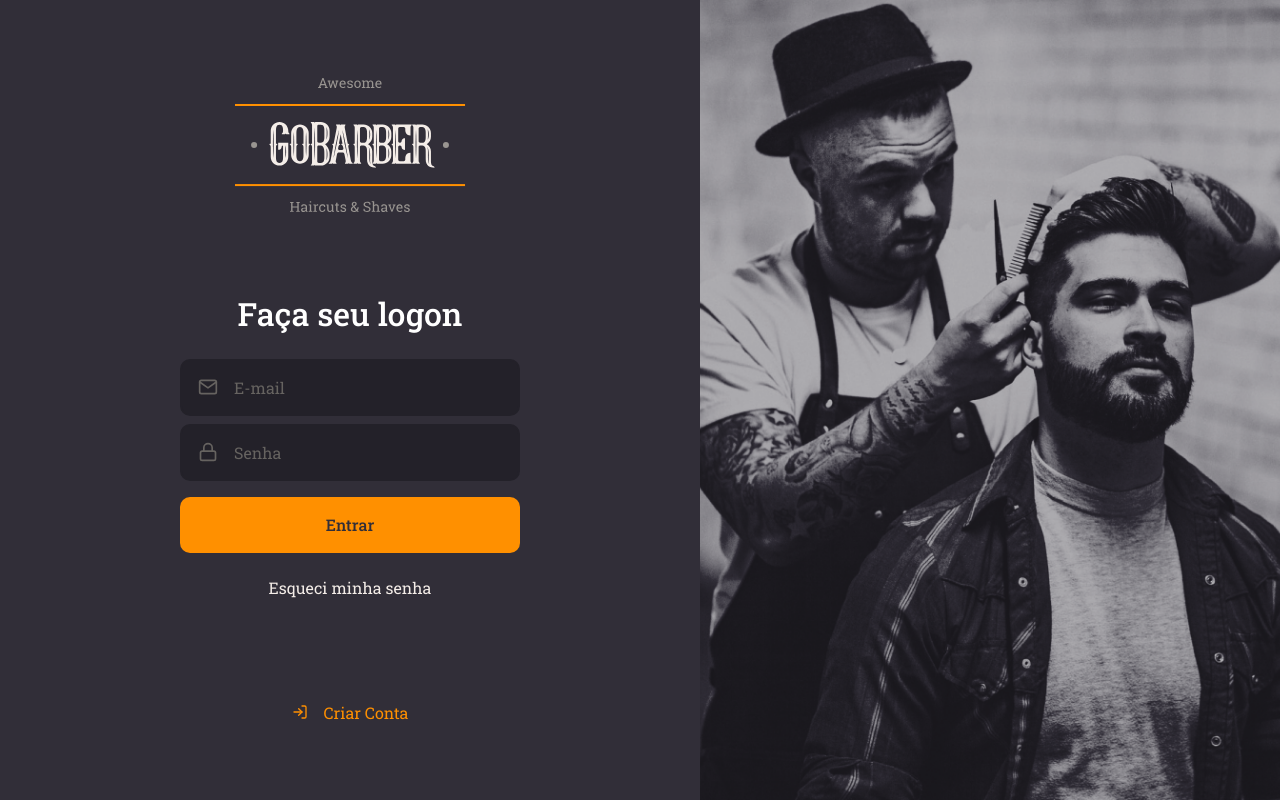
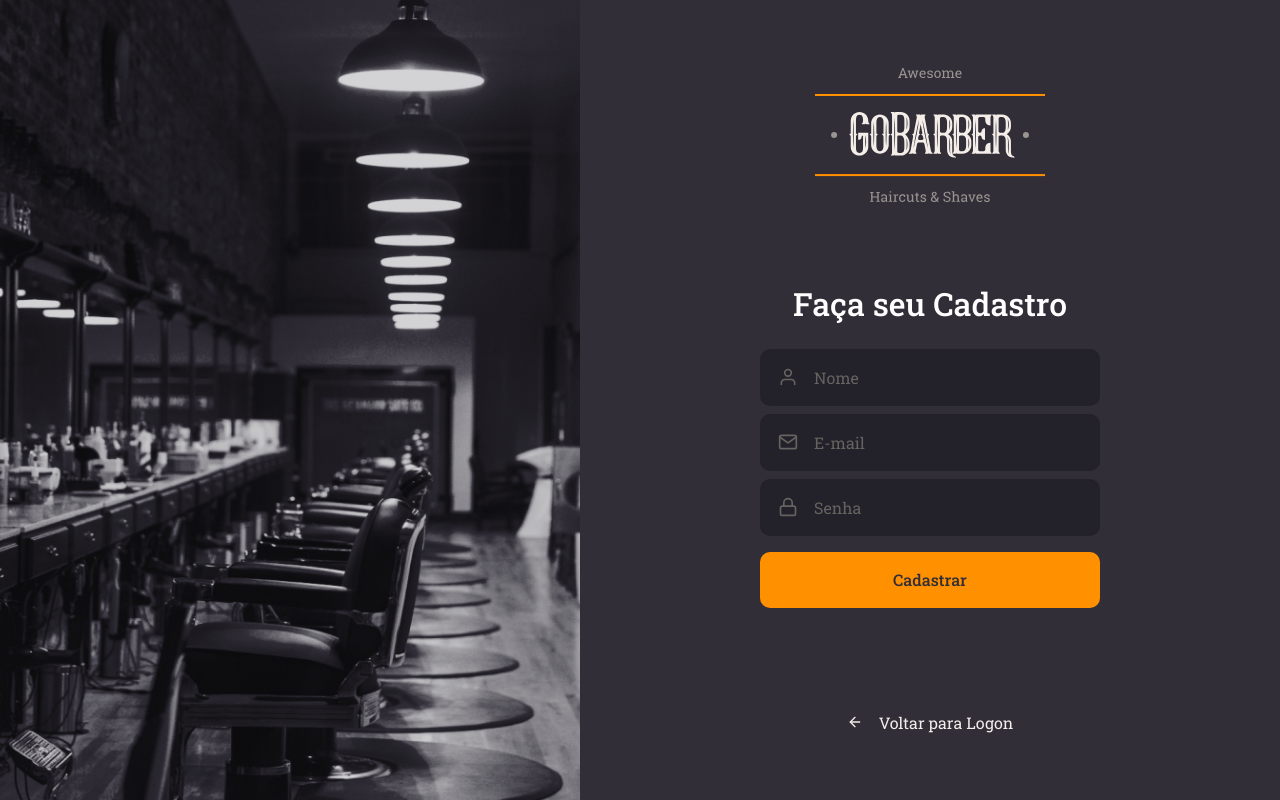
Before and after one commit to gusmorini/gostack_gobarber_web, a React (Create React App) app: page /signup in a window 1280 px wide. Built offline with nearby package versions, Linux system fonts and the light colour scheme.

Commit message:
page signUp style

```diff
--- a/src/App.tsx
+++ b/src/App.tsx
@@ -2,11 +2,12 @@
 import GlobalStyle from "./styles/global";
 
 import SignIn from "./pages/SignIn";
+import SignUp from "./pages/SignUp";
 
 const App: React.FC = () => (
   <>
     <GlobalStyle />
-    <SignIn />
+    <SignUp />
   </>
 );
 
--- /dev/null
+++ b/src/pages/SignUp/index.tsx
@@ -0,0 +1,36 @@
+import React from "react";
+import { FiArrowLeft, FiMail, FiLock, FiUser } from "react-icons/fi";
+import { Container, Content, Background } from "./styles";
+
+import Input from "../../components/Input";
+import Button from "../../components/Button";
+
+import logo from "../../assets/logo.svg";
+
+const SignUp: React.FC = () => (
+  <Container>
+    <Background />
+    <Content>
+      <img src={logo} alt="gobarber" />
+      <form>
+        <h1>Faça seu Cadastro</h1>
+        <Input name="nome" icon={FiUser} placeholder="Nome" />
+        <Input name="email" icon={FiMail} placeholder="E-mail" />
+        <Input
+          name="password"
+          icon={FiLock}
+          type="password"
+          placeholder="Senha"
+        />
+        <Button type="submit">Cadastrar</Button>
+      </form>
+
+      <a href="create">
+        <FiArrowLeft />
+        Voltar para Logon
+      </a>
+    </Content>
+  </Container>
+);
+
+export default SignUp;
--- /dev/null
+++ b/src/pages/SignUp/styles.ts
@@ -0,0 +1,64 @@
+import styled from "styled-components";
+import { shade } from "polished";
+import signUpimg from "../../assets/sign-up-background.png";
+
+export const Container = styled.div`
+  height: 100vh;
+  display: flex;
+  align-items: stretch;
+`;
+
+export const Content = styled.div`
+  display: flex;
+  flex-direction: column;
+  place-content: center;
+  align-items: center;
+
+  width: 100%;
+  max-width: 700px;
+
+  form {
+    margin: 80px 0;
+    width: 340px;
+    text-align: center;
+
+    h1 {
+      margin-bottom: 24px;
+    }
+
+    a {
+      color: #f4ede8;
+      display: block;
+      margin-top: 24px;
+      transition: color 200ms;
+
+      &:hover {
+        color: ${shade(0.2, "#f4ede8")};
+      }
+    }
+  }
+
+  > a {
+    color: #f4ede8;
+    display: block;
+    margin-top: 24px;
+    transition: color 200ms;
+
+    &:hover {
+      color: ${shade(0.2, "#f4ede8")};
+    }
+
+    display: flex;
+    align-items: center;
+
+    svg {
+      margin-right: 16px;
+    }
+  }
+`;
+
+export const Background = styled.div`
+  flex: 1;
+  background: url(${signUpimg}) no-repeat center;
+  background-size: cover;
+`;
```
Also changed, not shown: src/assets/sign-up-background.png (added).
